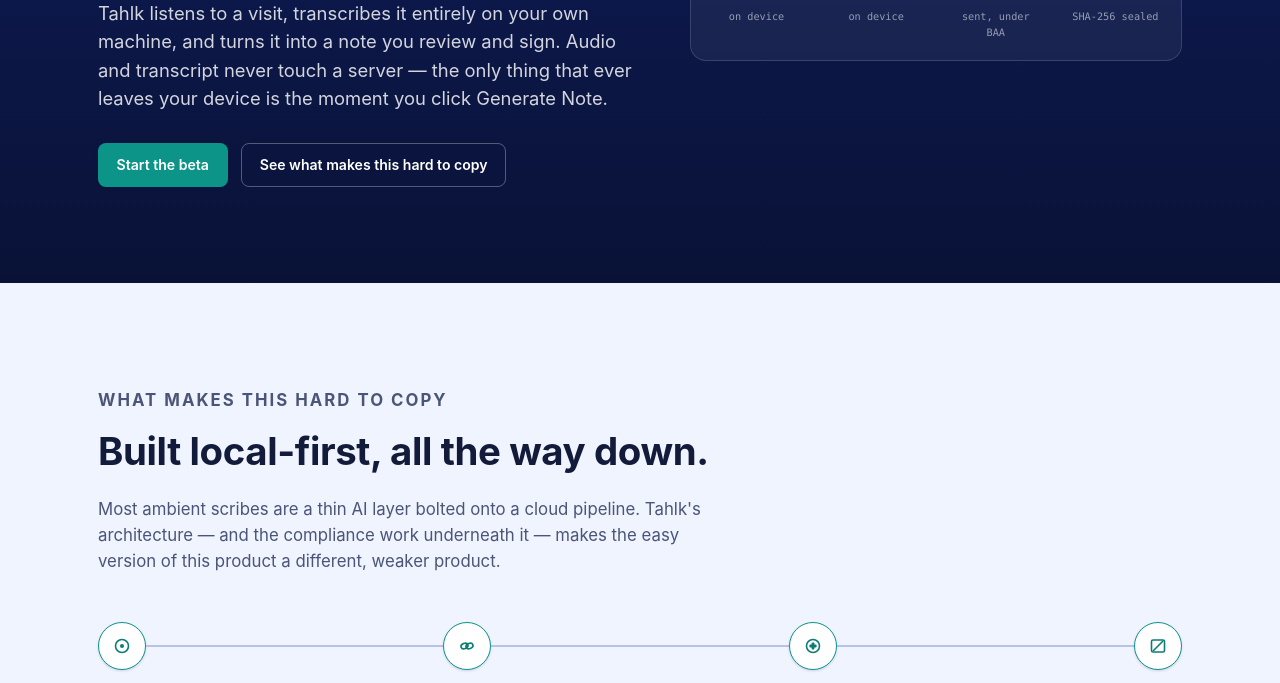
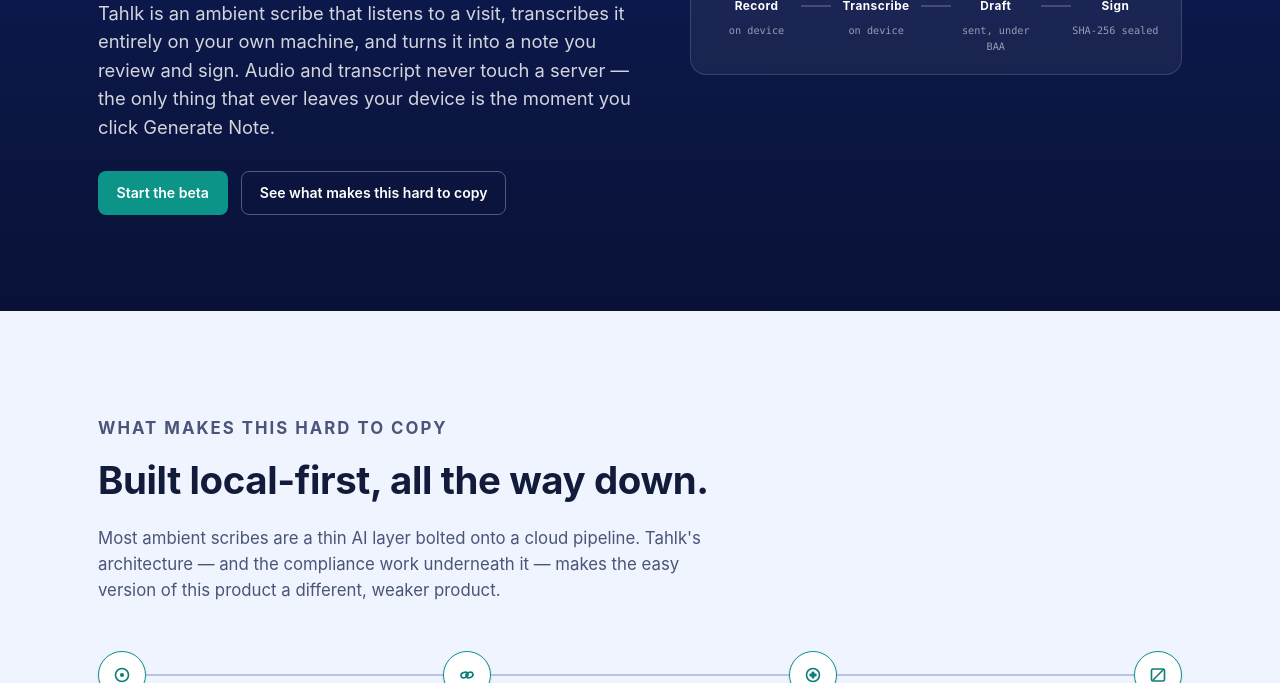
Before and after one commit to GreenbarSystems/Tahlkscribe, a plain HTML site: page build/templates/tahlk-home-mockup.template.html in a window 1280 px wide. Shown: the part 417-1100 px from the top of the page. Drawn offline with Linux system fonts and the light colour scheme.

Commit message:
Mention "ambient scribe" in the hero descriptive paragraph

```diff
--- a/build/templates/tahlk-home-mockup.template.html
+++ b/build/templates/tahlk-home-mockup.template.html
@@ -444,7 +444,7 @@
   <div class="wrap hero-grid">
     <div>
       <h1 class="reveal">Nothing leaves the room until you decide it should.</h1>
-      <p class="hero-sub reveal reveal-delay-2">Tahlk listens to a visit, transcribes it entirely on your own machine, and turns it into a note you review and sign. Audio and transcript never touch a server — the only thing that ever leaves your device is the moment you click Generate Note.</p>
+      <p class="hero-sub reveal reveal-delay-2">Tahlk is an ambient scribe that listens to a visit, transcribes it entirely on your own machine, and turns it into a note you review and sign. Audio and transcript never touch a server — the only thing that ever leaves your device is the moment you click Generate Note.</p>
       <div class="hero-ctas reveal reveal-delay-3">
         <a class="btn btn-primary" href="get-started.html">Start the beta</a>
         <a class="btn btn-ghost-dark" href="#moat">See what makes this hard to copy</a>
```
Also changed, not shown: index.html (+1 -1 lines).
